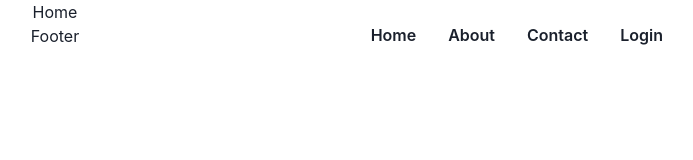
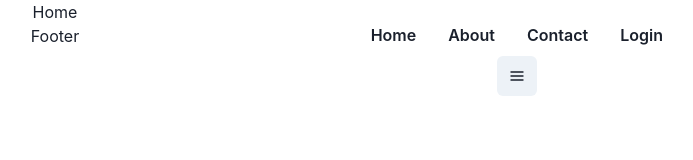
Before and after one commit to omkundu/Responsive-Ui-Chakra-, a React (Create React App) app: page / in a window 1280 px wide. Shown: the top 160 px of the page, without its empty margins (585-1278 px from the left). Built offline with nearby package versions, Linux system fonts and the light colour scheme.

Commit message:
fourth-commit

```diff
--- a/package.json
+++ b/package.json
@@ -3,6 +3,7 @@
   "version": "0.1.0",
   "private": true,
   "dependencies": {
+    "@chakra-ui/icons": "^2.0.19",
     "@chakra-ui/react": "^2.7.0",
     "@emotion/react": "^11.11.0",
     "@emotion/styled": "^11.11.0",
--- a/src/Components/Navbar.jsx
+++ b/src/Components/Navbar.jsx
@@ -1,6 +1,7 @@
-import { Box, Button, Flex } from "@chakra-ui/react";
+import { Box, Button, Flex, IconButton } from "@chakra-ui/react";
 import React from "react";
 import { Link, Link as ReactRouterLink } from "react-router-dom";
+import {HamburgerIcon} from "@chakra-ui/icons"
 const links = [
   {
     to: "/",
@@ -32,6 +33,7 @@ const Navbar = () => {
             </Link>
           ))}
         </Flex>
+        <IconButton icon={<HamburgerIcon/>}></IconButton>
       </Box>
     </Box>
   );
```
Also changed, not shown: 1 other file (tests, documents, lock files or other folders).
